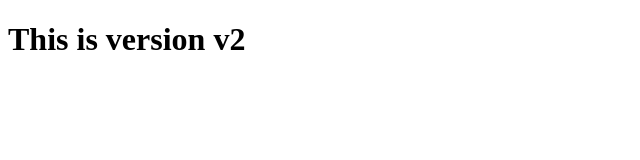
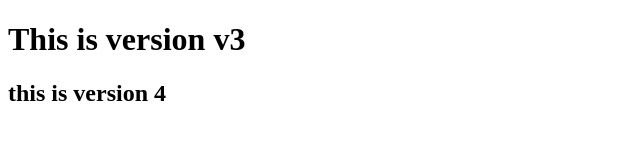
Before and after one commit to kraftankaran/learning-github, a plain HTML site: page index.html in a window 1280 px wide. Shown: the whole page, without its empty margins (0-640 px from the left). Drawn offline with Linux system fonts and the light colour scheme.

Commit message:
this is version 4

```diff
--- a/index.html
+++ b/index.html
@@ -6,7 +6,8 @@
     <title>Document</title>
 </head>
 <body>
-    <h1> This is version v2</h1>
+    <h1> This is version v3</h1>
+    <h2>this is version 4</h2>
 
 </body>
 </html>
```
